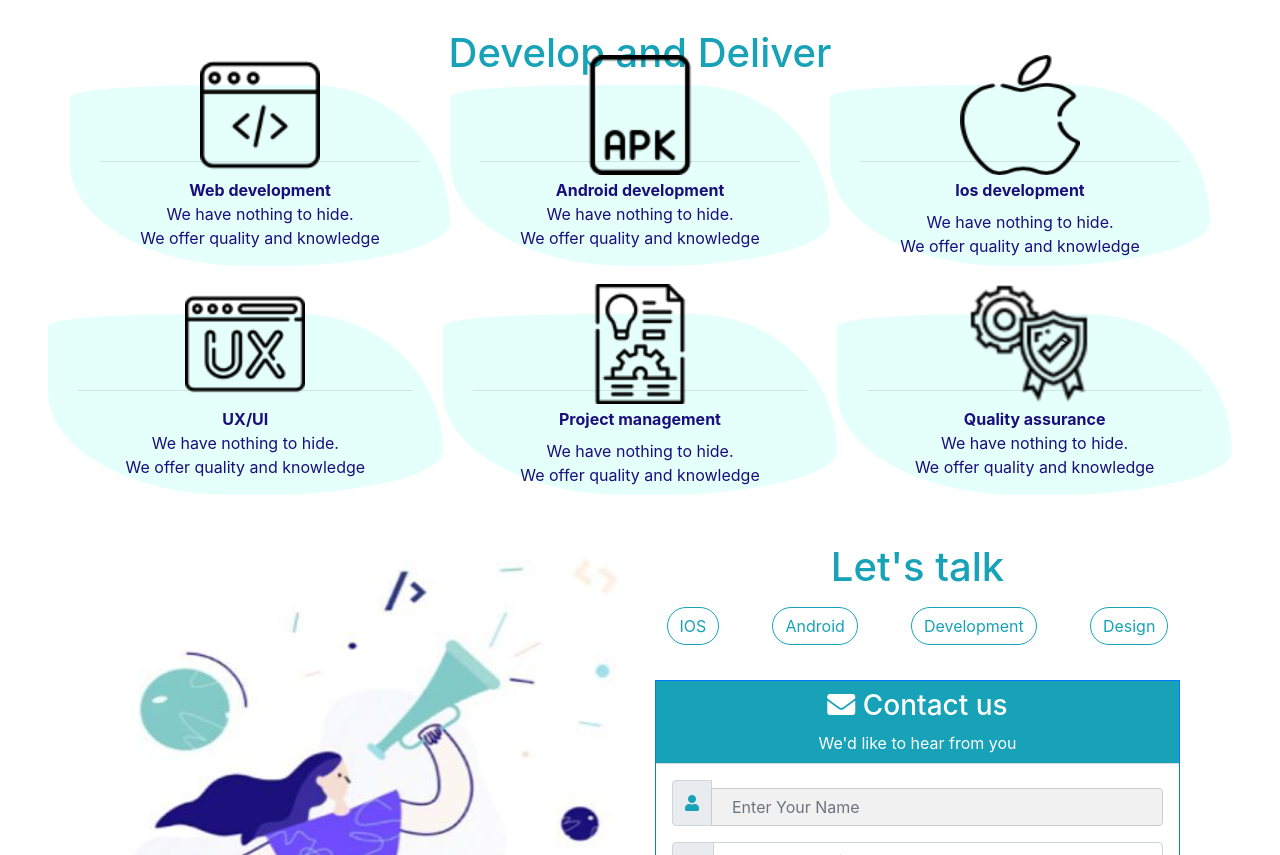
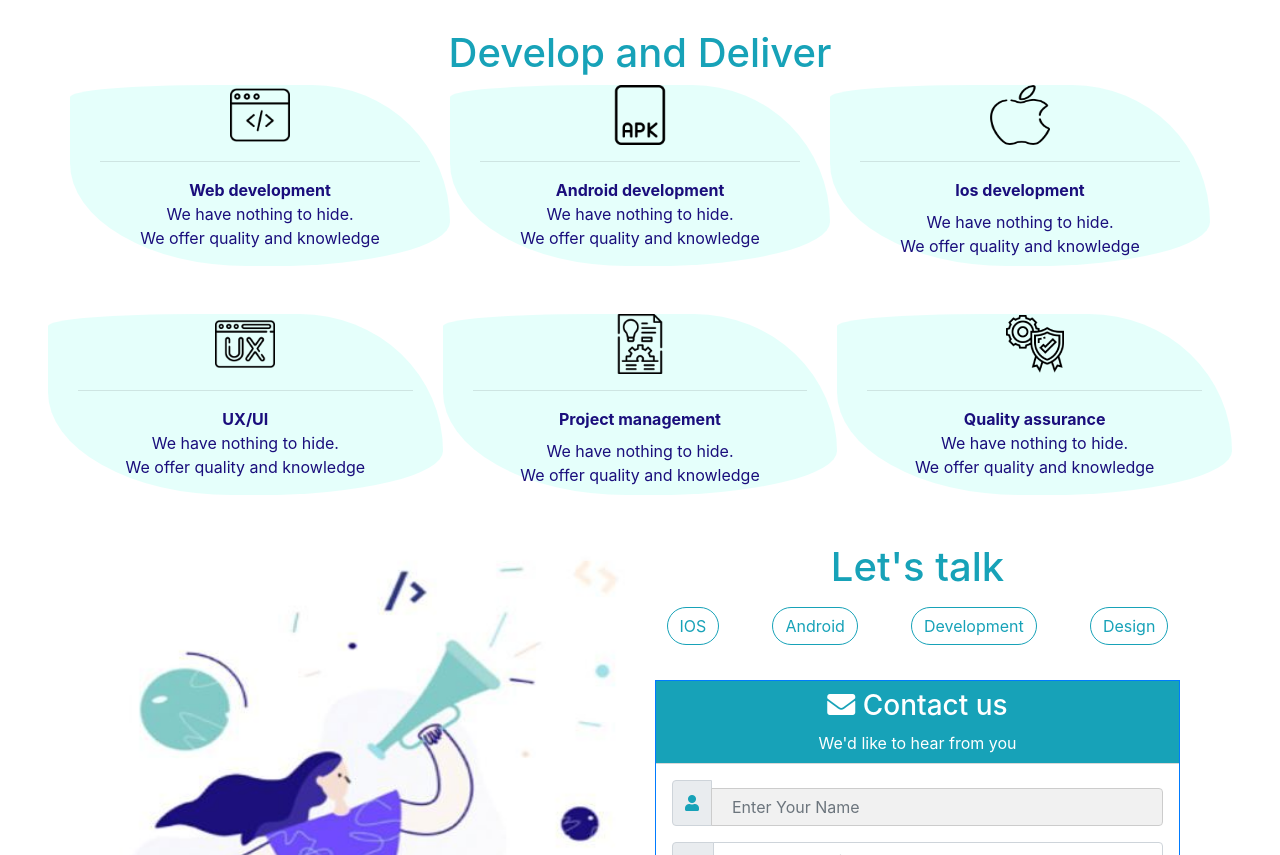
Before and after one commit to surbhikhokhawat/Bootstrap-demo, a plain HTML site: page index.html in a window 1280 px wide. Shown: the part 1253-2108 px from the top of the page. Drawn offline with nearby package versions, Linux system fonts and the light colour scheme.

Commit message:
removed style to icons of service section

```diff
--- a/index.html
+++ b/index.html
@@ -94,8 +94,7 @@
       <div class="row">
         <div class="col-md-4 text-center ">
           <div class="col">
-            <div class="row-md-4"><img src="./assets/images/002-web-programming.png" width="60" height="60"  style ="transform: rotate(360deg) scale(2);
-                transition: all 0.5s ease-in-out 0s;"></i></div>
+            <div class="row-md-4"><img src="./assets/images/002-web-programming.png" width="60" height="60"></i></div>
             <hr>
             <div class="row-md-4 font-text font-weight-bolder">Web development</div>
             <div class="row-md-4 font-text">We have nothing to hide.<br>We offer quality and knowledge</div>
@@ -103,16 +102,14 @@
         </div>
         <div class="col-md-4 text-center ">
           <div class="col">
-            <div class="row-md-4"><img src="./assets/images/006-apk-file.png" width="60" height="60"  style ="transform: rotate(360deg) scale(2);
-                transition: all 0.5s ease-in-out 0s;"></i></i></div><hr>
+            <div class="row-md-4"><img src="./assets/images/006-apk-file.png" width="60" height="60"></i></i></div><hr>
             <div class="row-md-4 font-text font-weight-bolder">Android development</div>
             <div class="row-md-4 font-text">We have nothing to hide.<br>We offer quality and knowledge</div>
           </div>
         </div>
         <div class="col-md-4 text-center ">
           <div class="col">
-            <div class="row-md-4"><img src="./assets/images/008-apple.png" width="60" height="60"  style ="transform: rotate(360deg) scale(2);
-                transition: all 0.5s ease-in-out 0s;"></i></div><hr>
+            <div class="row-md-4"><img src="./assets/images/008-apple.png" width="60" height="60"></i></div><hr>
             <div class="row-md-4 font-text font-weight-bolder">Ios development</div>
             <div class="row-md-4 font-text p-md-2">We have nothing to hide.<br>We offer quality and knowledge</div>
           </div>
@@ -122,8 +119,7 @@
     <div class="row m-md-5">
       <div class="col-md-4 text-center ">
         <div class="col">
-          <div class="row-md-4"><img src="./assets/images/007-user-experience.png" width="60" height="60"  style ="transform: rotate(360deg) scale(2);
-            transition: all 0.5s ease-in-out 0s;"></i></div>
+          <div class="row-md-4"><img src="./assets/images/007-user-experience.png" width="60" height="60"></i></div>
           <hr>
           <div class="row-md-4 font-text font-weight-bolder">UX/UI</div>
           <div class="row-md-4 font-text">We have nothing to hide.<br>We offer quality and knowledge</div>
@@ -131,16 +127,14 @@
       </div>
       <div class="col-md-4 text-center ">
         <div class="col">
-          <div class="row-md-4"><img src="./assets/images/001-project-management.png" width="60" height="60" style ="transform: rotate(360deg) scale(2);
-            transition: all 0.5s ease-in-out 0s;"></i></i></div><hr>
+          <div class="row-md-4"><img src="./assets/images/001-project-management.png" width="60" height="60"></i></i></div><hr>
           <div class="row-md-4 font-text font-weight-bolder">Project management</div>
           <div class="row-md-4 font-text p-md-2">We have nothing to hide.<br>We offer quality and knowledge</div>
         </div>
       </div>
       <div class="col-md-4 text-center ">
         <div class="col">
-          <div class="row-md-4"><img src="./assets/images/001-quality-assurance.png" width="60" height="60" style ="transform: rotate(360deg) scale(2);
-            transition: all 0.5s ease-in-out 0s;">></i></div><hr>
+          <div class="row-md-4"><img src="./assets/images/001-quality-assurance.png" width="60" height="60"></i></div><hr>
           <div class="row-md-4 font-text font-weight-bolder">Quality assurance</div>
           <div class="row-md-4 font-text">We have nothing to hide.<br>We offer quality and knowledge</div>
         </div>
```
